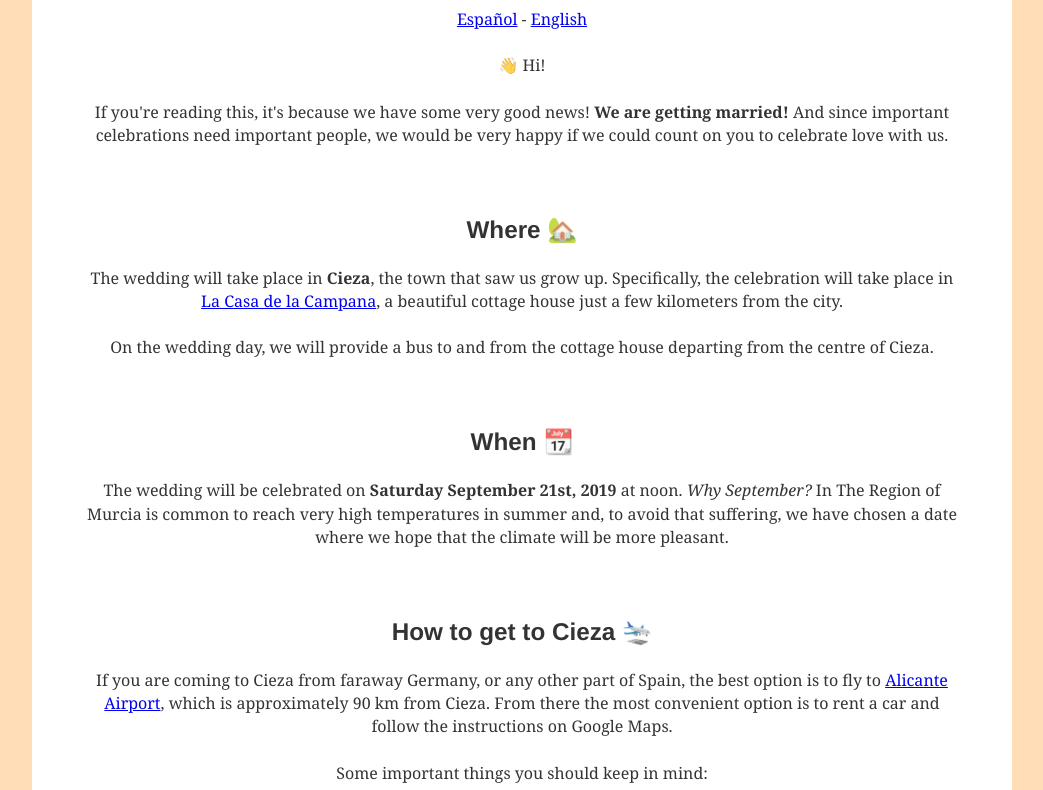
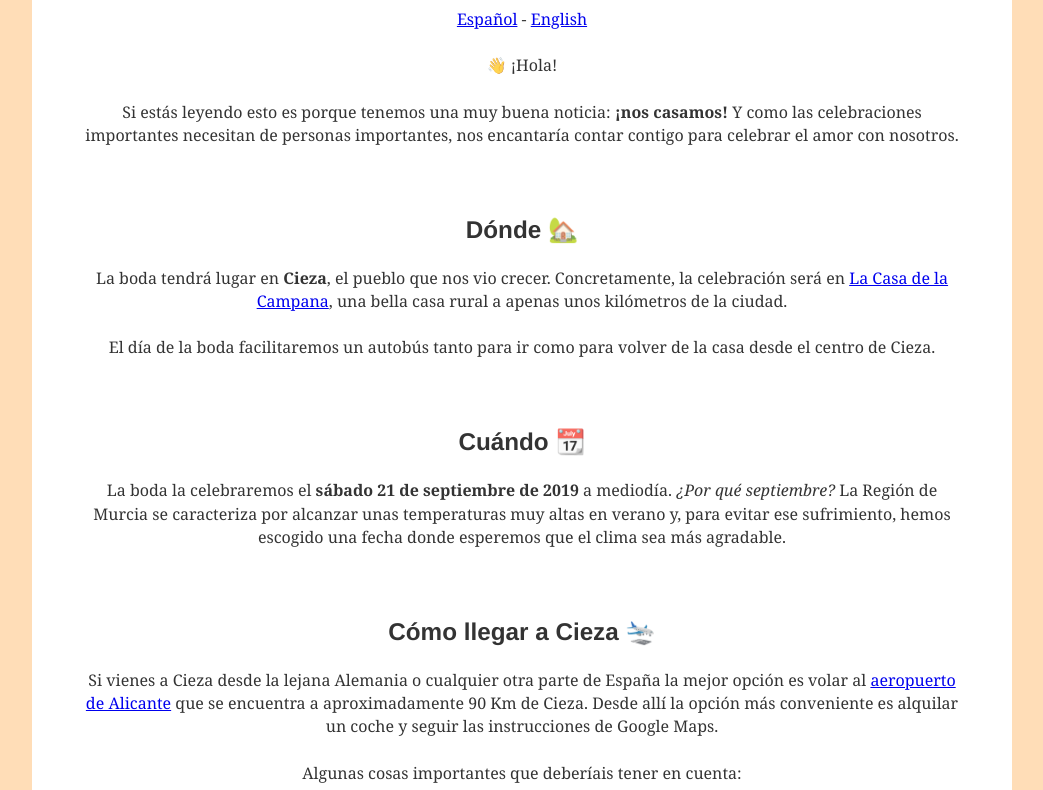
Before and after one commit to pepicrft/bodamariajoseypedro, a Gatsby site: page / in a window 1280 px wide. Shown: the part 330-1120 px from the top of the page, without its empty margins (118-1161 px from the left). Built offline with nearby package versions, Linux system fonts and the light colour scheme; Gatsby itself is replaced by a stand-in of ours.

Commit message:
Don't set language automatically

```diff
--- a/src/pages/index.js
+++ b/src/pages/index.js
@@ -15,18 +15,6 @@ import GuestsContext from "../components/guests-context"
 const IndexPage = () => {
   const [language, setLanguage] = useState("spanish")
   const [guests, setGuests] = useState({ guests: [] })
-
-  useEffect(() => {
-    const browserLang = navigator.language || navigator.userLanguage
-    if (!browserLang) {
-      return
-    }
-    if (browserLang.includes("en")) {
-      setLanguage("english")
-    } else {
-      setLanguage("spanish")
-    }
-  }, language)
 
   useEffect(() => {
     const urlParams = new URLSearchParams(window.location.search)
```
